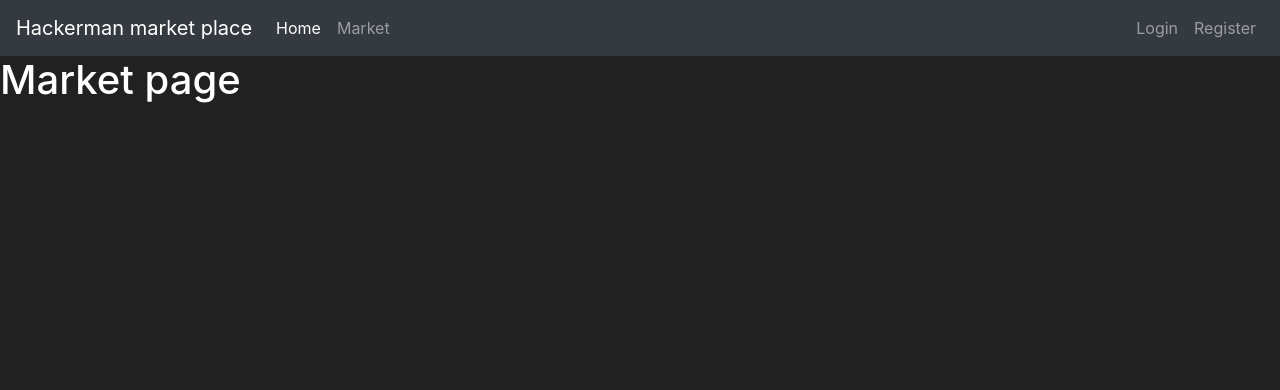
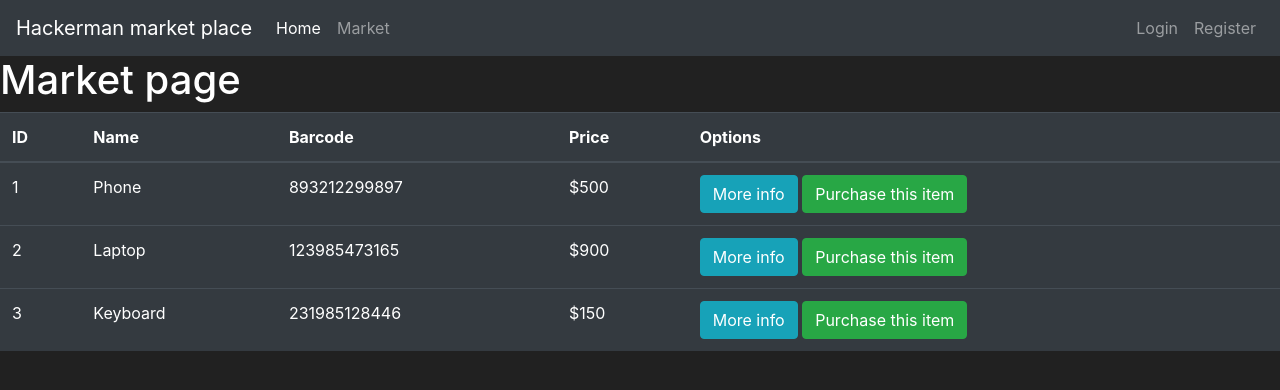
Before and after one commit to jibranbinsaleem/Marketplace, a Flask app: page /market in a window 1280 px wide. Shown: the top 390 px of the page. Run offline with Flask 2, Linux system fonts and the light colour scheme; some libraries are stand-ins or nearby versions.

Commit message:
requirements.txt added

```diff
--- a/templates/market.html
+++ b/templates/market.html
@@ -3,5 +3,34 @@
 {% block body%}
 <h1> Market page</h1>
 
-<p>{{item_name}}</p>
+<table class="table table-hover table-dark">
+    <thead>
+        <tr>
+            <!-- Your Columns HERE -->
+            <th scope="col">ID</th>
+            <th scope="col">Name</th>
+            <th scope="col">Barcode</th>
+            <th scope="col">Price</th>
+            <th scope='col'>Options</th>
+
+        </tr>
+    </thead>
+
+    <tbody>
+        <!-- Your rows inside the table HERE: -->
+            {% for row in items %}
+            <tr>
+                <td>{{row.id}}</td>
+                <td>{{row.name}}</td>
+                <td>{{row.barcode}}</td>
+                <td>${{row.price}}</td>
+                <td>
+                    <button class="btn btn-outline btn-info">More info</button>
+                    <button class="btn btn-outline btn-success">Purchase this item</button>
+                </td>
+            </tr>
+            {% endfor %}
+    </tbody>
+</table>
+
 {% endblock %}
```
Also changed, not shown: requirements.txt (added, +11 -0 lines).
